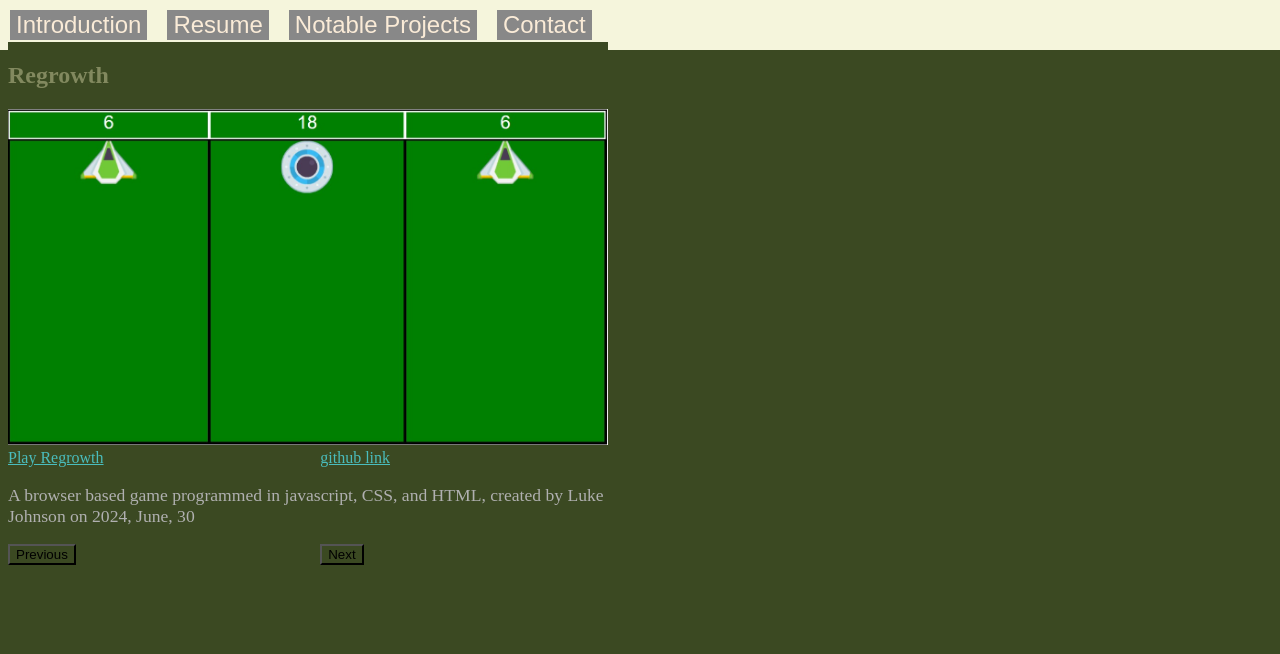
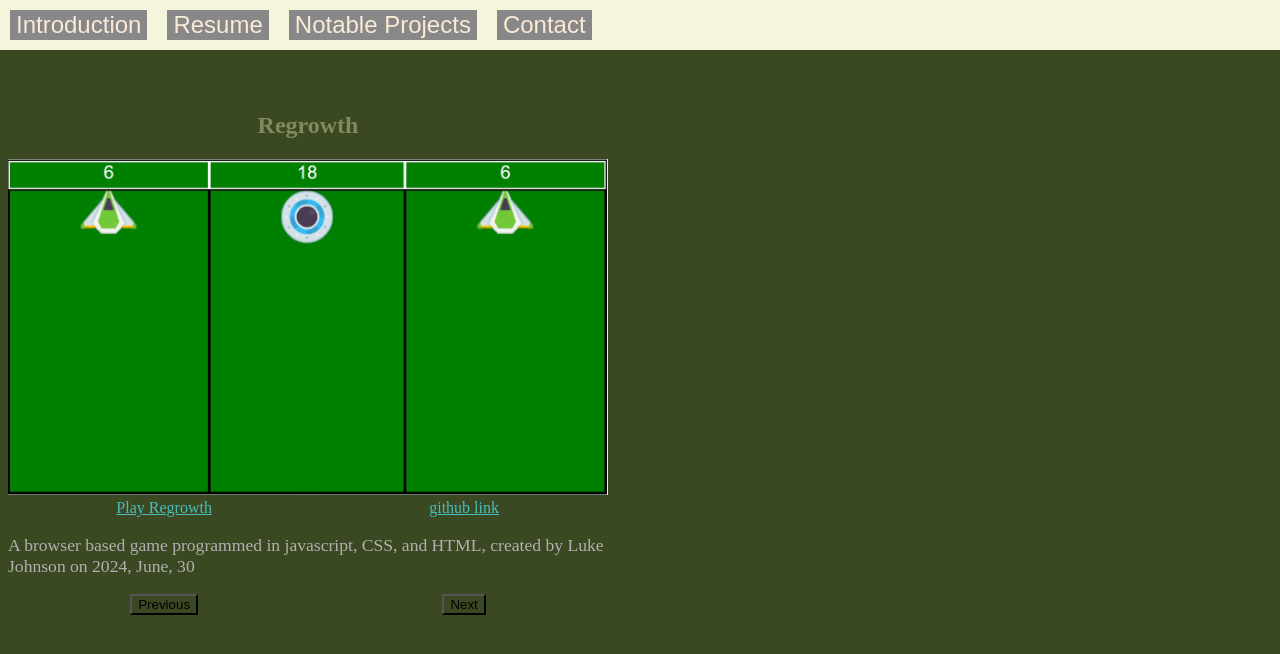
Before and after one commit to tjjoris/luke-j.com, a plain HTML site: page notable-projects.html in a window 1280 px wide. Drawn offline with Linux system fonts and the light colour scheme.

Commit message:
links and buttons horizontally aligned to the center of the grid item like i wanted them.

```diff
--- a/luke-j.css
+++ b/luke-j.css
@@ -59,14 +59,12 @@ a{
 }
 /* notable projects stylesheet */
 #projects{
+    margin-top:50px;
     background-color: black;
     display:grid;
     max-width: 600px;
     grid-template-columns:auto auto;
     grid-template-rows:auto auto auto auto auto;
-}
-#project-image{
-    width:100%;
 }
 /* .project-links{
     display:flex;
@@ -85,6 +83,7 @@ a{
 .project-related-link-item{
     grid-row:3;
     grid-column: auto;
+    text-align:center;
 }
 #project-description-item{
     grid-row:4;
@@ -92,4 +91,12 @@ a{
 }
 .project-navigation-button-item{
     grid-row:5;
+    text-align: center;
 }
+
+#project-image{
+    width:100%;
+}
+#project-title{
+    text-align:center;
+}
```
